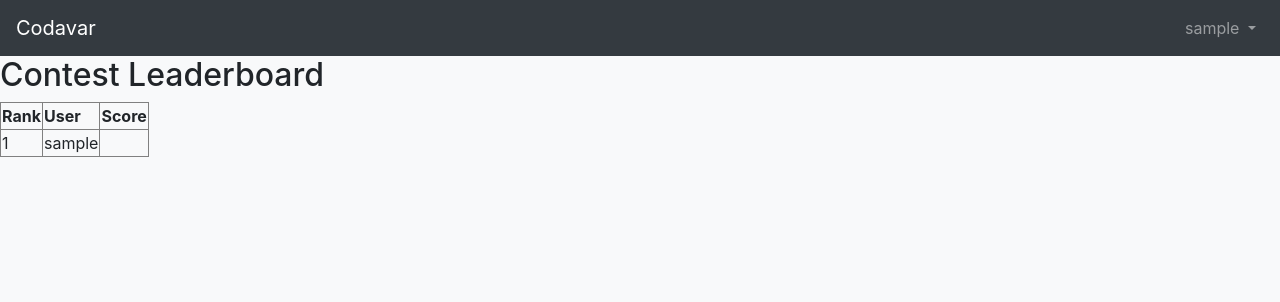
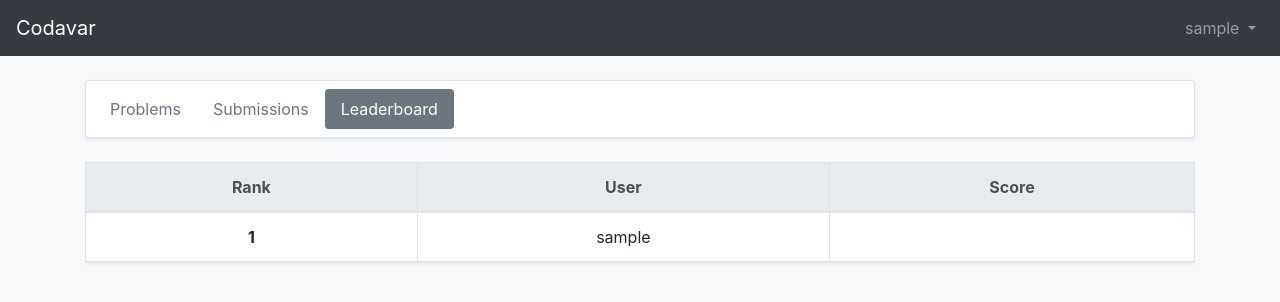
Before and after one commit to sajadhsm/codavar, a Django app: template main/templates/main/contest_leaderboard.html in a window 1280 px wide. Shown: the top 302 px of the page. Run offline with Django 3.2, Linux system fonts and the light colour scheme; the template is opened without the code that fills it: values that come from a table or form of the project are taken from there, others are empty; the visitor is signed in with stand-in values (Sample User, id 1); data comes from the database, SQL or seed files in the repository; some libraries are stand-ins or nearby versions.

Commit message:
Improve leaderboard UI

```diff
--- a/main/templates/main/contest_leaderboard.html
+++ b/main/templates/main/contest_leaderboard.html
@@ -1,22 +1,31 @@
 {% extends 'main/base.html' %}
 
 {% block content %}
-<h2>Contest Leaderboard</h2>
+<div class="container">
+    <nav class="p-2 nav bg-white shadow-sm rounded border mt-4">
+        <a class="nav-link text-secondary" href="{% url 'contest_index' contest.pk %}">Problems</a>
+        <a class="nav-link text-secondary" href="#">Submissions</a>
+        <a class="nav-link bg-secondary text-white rounded" href="{% url 'contest_leaderboard' contest.pk %}">Leaderboard</a>
+    </nav>
+</div>
 
-<table border="1">
-    <thead>
-        <th>Rank</th>
-        <th>User</th>
+<div class="container mt-4">
+    <div class="table-responsive">
+        <table class="table table-bordered bg-white shadow-sm text-center">
+            <thead class="thead-light">
+                <tr>
+                    <th scope="col">Rank</th>
+                    <th scope="col">User</th>
                     {% for problem in contest.problem_set.all %}
-        <th>{{ problem.title }}</th>
+                    <th scope="col">{{ problem.title }}</th>
                     {% endfor %}
-        <th>Score</th>
+                    <th scope="col">Score</th>
+                </tr>
             </thead>
-
             <tbody>
                 {% for c_user in users %}
                 <tr>
-            <td>{{ forloop.counter }}</td>
+                    <th scope="row">{{ forloop.counter }}</th>
                     <td>{{ c_user.username }}</td>
 
                     {% for problem in contest.problem_set.all %}
@@ -34,4 +43,6 @@
                 {% endfor %}
             </tbody>
         </table>
+    </div>
+</div>
 {% endblock %}
```
Lines whose indentation alone changed are shown as unchanged.
